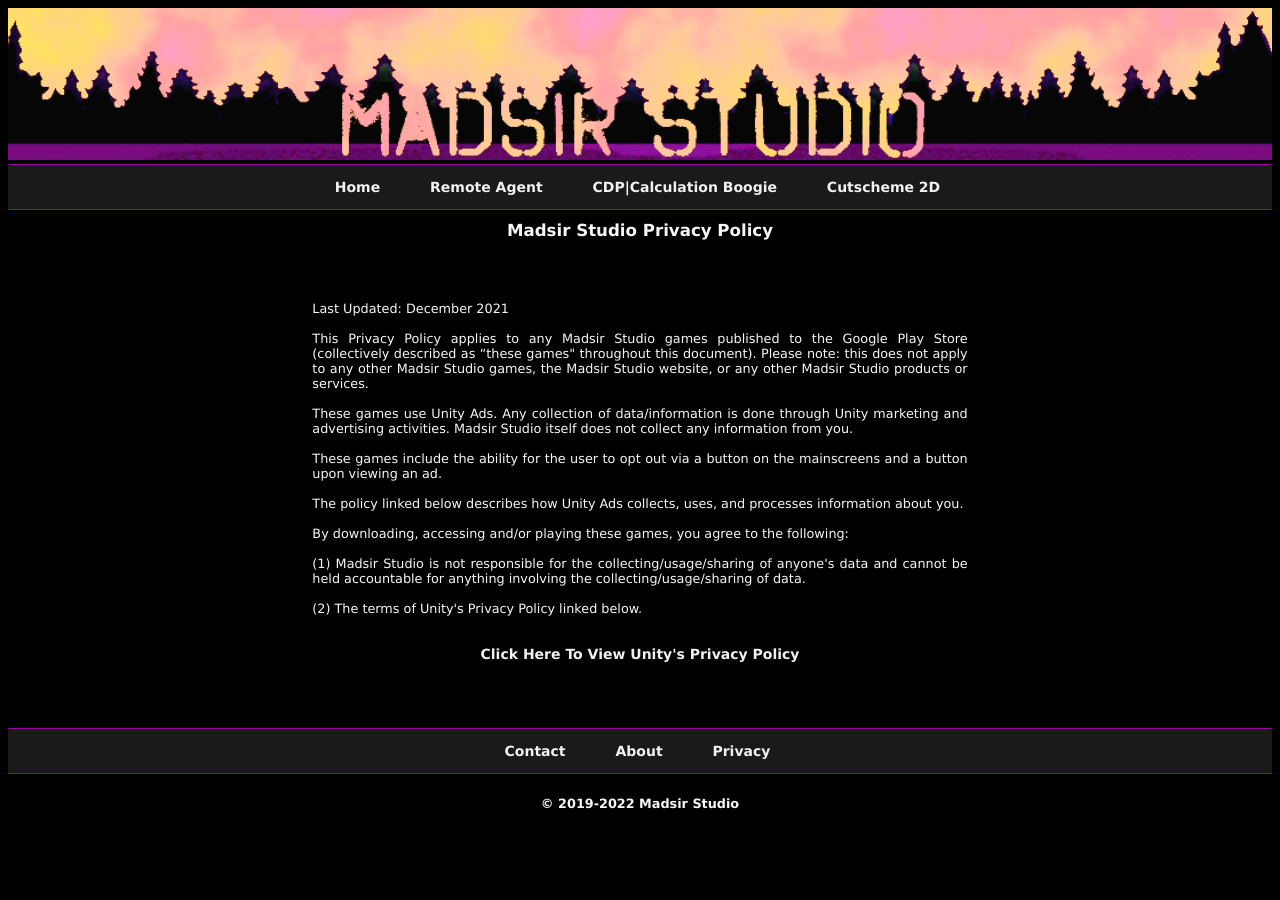
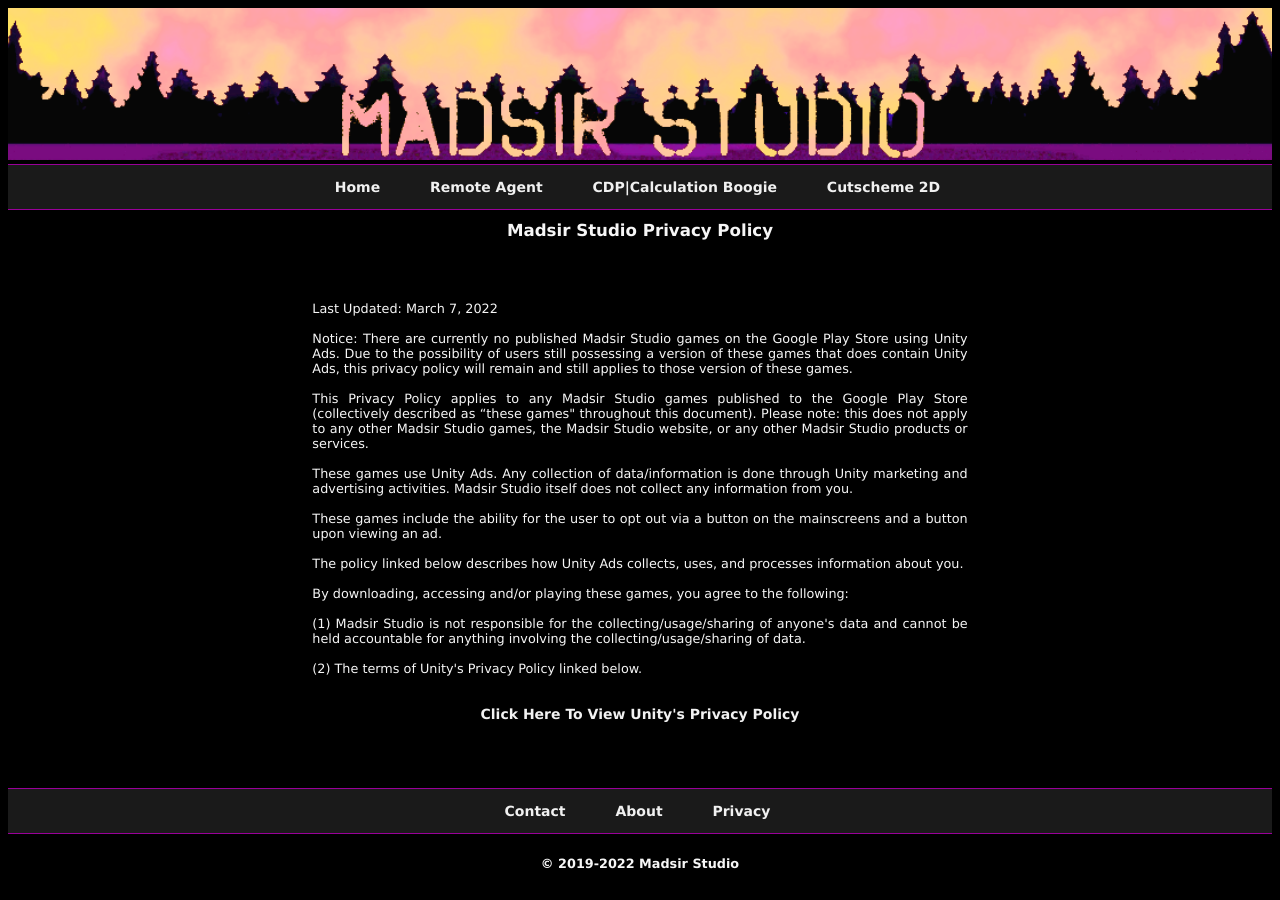
Before and after one commit to Madsir/madsirstudio.github.io, a Jekyll site: the page built from privacy/index.html, in a window 1280 px wide. Built offline with Jekyll 4.4.1, drawn with Linux system fonts in a browser that asks for light colours.

Commit message:
Update index.html

```diff
--- a/privacy/index.html
+++ b/privacy/index.html
@@ -26,8 +26,11 @@
         <div class="centerdiv">
 <br>
     <p>
-	    Last Updated: December 2021
+	    Last Updated: March 7, 2022
     <br>
+	    <br>
+	    Notice: There are currently no published Madsir Studio games on the Google Play Store using Unity Ads. Due to the possibility of users still possessing a version of these games that does contain Unity Ads, this privacy policy will remain and still applies to those version of these games.
+	    <br>
 	    <br>
 This Privacy Policy applies to any Madsir Studio games published to the Google Play Store (collectively described as “these games" throughout this document). Please note: this does not apply to any other Madsir Studio games, the Madsir Studio website, or any other Madsir Studio products or services.
 <br>
```
